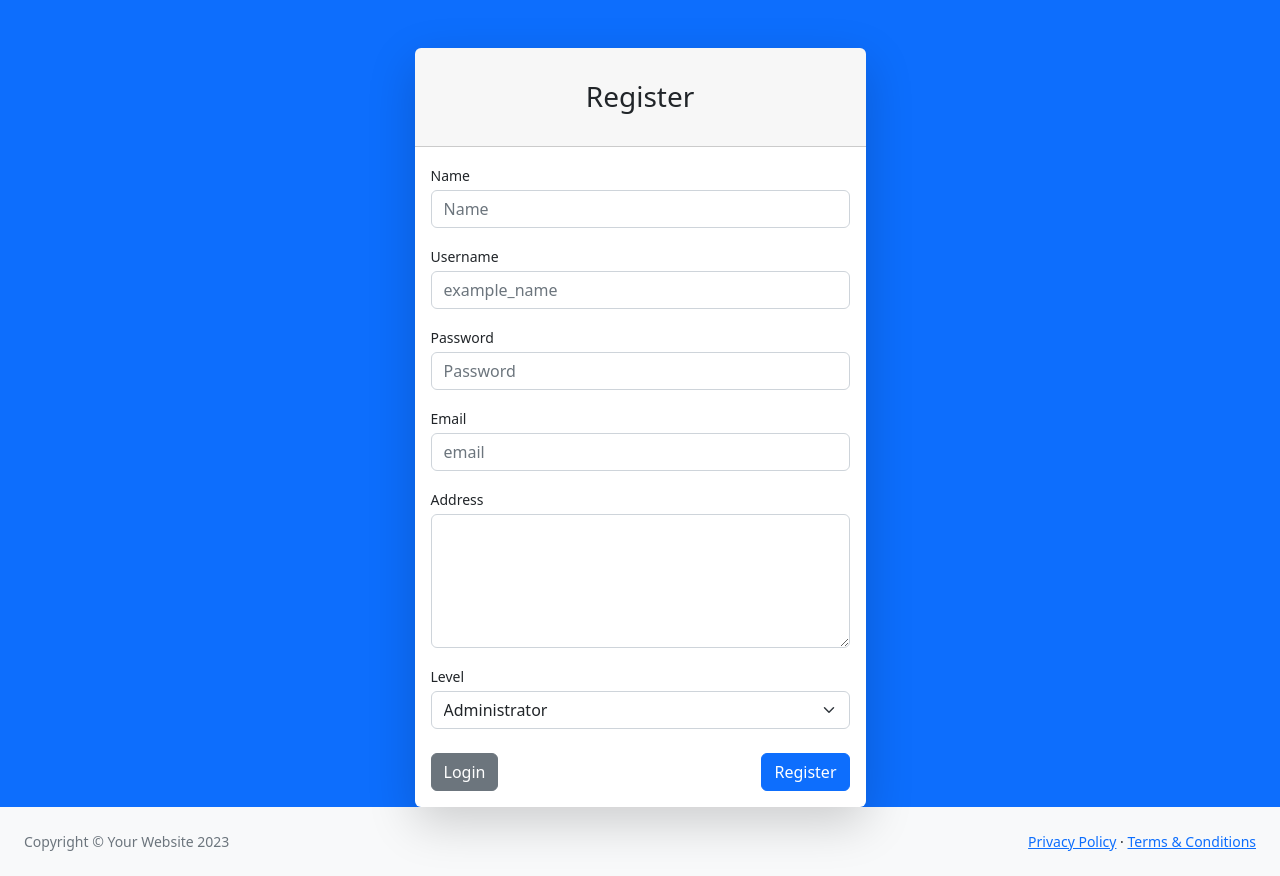
After one commit to ridwanpranata/e-library, a PHP site: page /register.php in a window 1280 px wide. The commit adds this page. Run offline with PHP 8.4, Linux system fonts and the light colour scheme; some libraries are stand-ins or nearby versions.

Commit message:
add register feature

```diff
--- a/login.php
+++ b/login.php
@@ -51,7 +51,7 @@
                                             </div>
                                             <div class="d-flex align-items-center justify-content-between mt-4 mb-0">
                                                 <button type="submit" class="btn btn-primary" name="login" value="login">Login</button>
-                                                <a type="submit" class="btn btn-secondary" >Register</a>
+                                                <a href="register.php" class="btn btn-secondary" >Register</a>
                                             </div>
                                         </form>
                                     </div>
--- /dev/null
+++ b/register.php
@@ -0,0 +1,103 @@
+<?php
+    include "connection.php";
+?>
+
+<!DOCTYPE html>
+<html lang="en">
+    <head>
+        <meta charset="utf-8" />
+        <meta http-equiv="X-UA-Compatible" content="IE=edge" />
+        <meta name="viewport" content="width=device-width, initial-scale=1, shrink-to-fit=no" />
+        <meta name="description" content="" />
+        <meta name="author" content="" />
+        <title>Register - E Library</title>
+        <link href="css/styles.css" rel="stylesheet" />
+        <script src="https://use.fontawesome.com/releases/v6.3.0/js/all.js" crossorigin="anonymous"></script>
+    </head>
+    <body class="bg-primary">
+        <div id="layoutAuthentication">
+            <div id="layoutAuthentication_content">
+                <main>
+                    <div class="container">
+                        <div class="row justify-content-center">
+                            <div class="col-lg-5">
+                                <div class="card shadow-lg border-0 rounded-lg mt-5">
+                                    <div class="card-header"><h3 class="text-center font-weight-light my-4">Register</h3></div>
+                                    <div class="card-body">
+                                        <?php
+                                            if(isset($_POST['register'])){
+                                                $name = $_POST['name'];
+                                                $username = $_POST['username'];
+                                                $password = md5($_POST['password']);
+                                                $email = $_POST['email'];
+                                                $address = $_POST['address'];
+                                                $level = $_POST['level'];
+
+                                                $query = "INSERT INTO user(name, username, password, email, address, level) VALUES('$name', '$username', '$password','$email', '$address','$level')";
+                                                $insert = mysqli_query($connection, $query);
+                                                if($insert) {
+                                                    echo '<script>alert(`Register Success! Now you can login with new Account:)`); location.href="login.php"</script>';
+                                                } else {
+                                                    echo '<script>alert(`Register Failed. Please Try Again`);</script>';
+                                                }
+                                            }
+                                        ?>
+                                        <form method="post">
+                                            <div class="form-group mb-3">
+                                                <label class="small mb-1" for="name">Name</label>
+                                                <input class="form-control" required id="name" name="name" type="text" placeholder="Name" />
+                                            </div>
+                                            <div class="form-group mb-3">
+                                                <label class="small mb-1" for="username">Username</label>
+                                                <input class="form-control" required id="username" name="username" type="text" placeholder="example_name" />
+                                            </div>
+                                            <div class="form-group mb-3">
+                                                <label class="small mb-1" for="password">Password</label>
+                                                <input class="form-control" required id="password" name="password" type="password" placeholder="Password" />
+                                            </div>
+                                            <div class="form-group mb-3">
+                                                <label class="small mb-1" for="email">Email</label>
+                                                <input class="form-control" required id="email" name="email" type="email" placeholder="email" />
+                                            </div>
+                                            <div class="form-group mb-3">
+                                                <label class="small mb-1" for="address">Address</label>
+                                                <textarea class="form-control" required name="address" id="address" cols="30" rows="5"></textarea>
+                                            </div>
+                                            <div class="form-group mb-3">
+                                                <label class="small mb-1" for="level">Level</label>
+                                                <select name="level" id="level" class="form-control form-select">
+                                                    <option value="administrator">Administrator</option>
+                                                    <option value="peminjam">Peminjam</option>
+                                                </select>
+                                            </div>
+                                            <div class="d-flex align-items-center justify-content-between mt-4 mb-0">
+                                                <a href="login.php" class="btn btn-secondary" >Login</a>
+                                                <button type="submit" class="btn btn-primary" name="register" value="register">Register</button>
+                                            </div>
+                                        </form>
+                                    </div>
+                                </div>
+                            </div>
+                        </div>
+                    </div>
+                </main>
+            </div>
+            <div id="layoutAuthentication_footer">
+                <footer class="py-4 bg-light mt-auto">
+                    <div class="container-fluid px-4">
+                        <div class="d-flex align-items-center justify-content-between small">
+                            <div class="text-muted">Copyright &copy; Your Website 2023</div>
+                            <div>
+                                <a href="#">Privacy Policy</a>
+                                &middot;
+                                <a href="#">Terms &amp; Conditions</a>
+                            </div>
+                        </div>
+                    </div>
+                </footer>
+            </div>
+        </div>
+        <script src="https://cdn.jsdelivr.net/npm/bootstrap@5.2.3/dist/js/bootstrap.bundle.min.js" crossorigin="anonymous"></script>
+        <script src="js/scripts.js"></script>
+    </body>
+</html>
```
